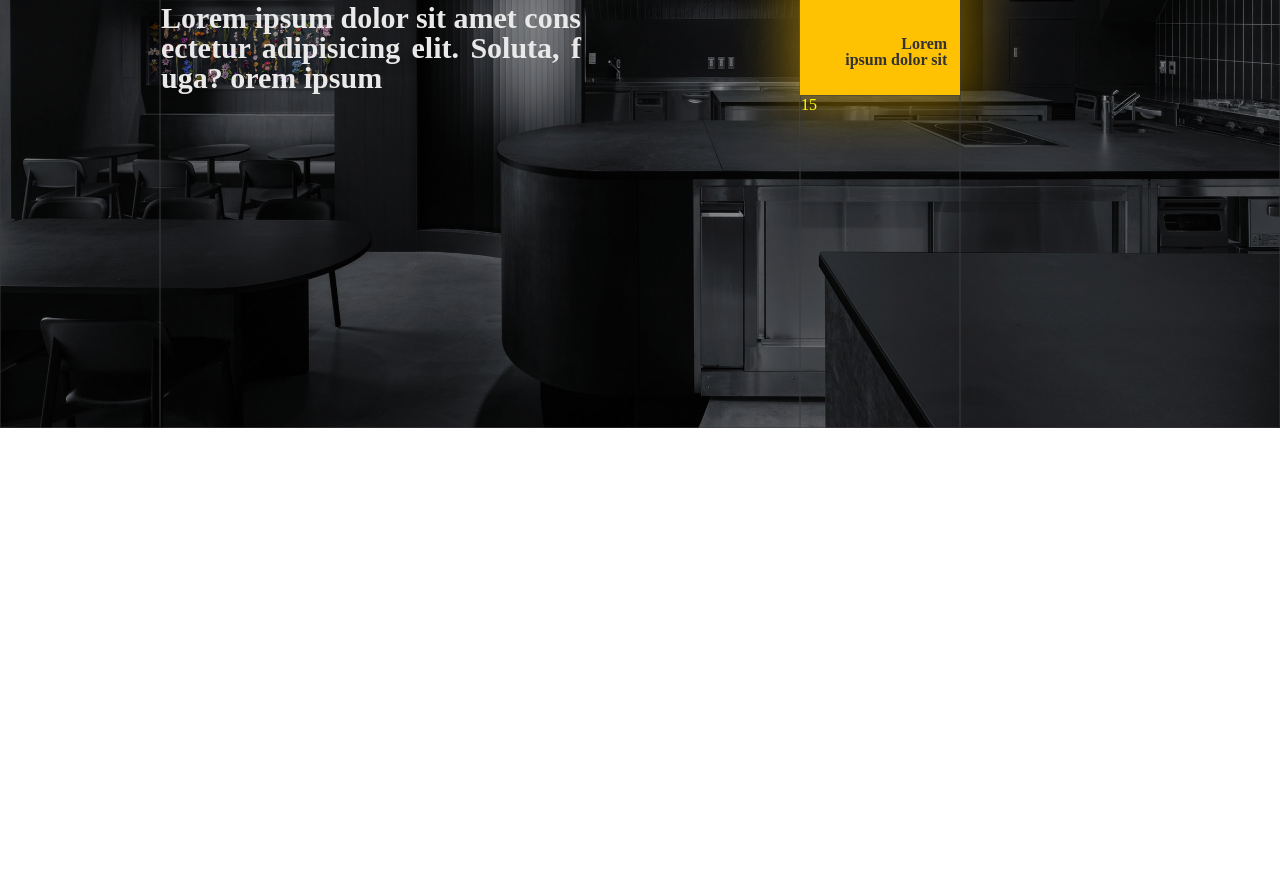
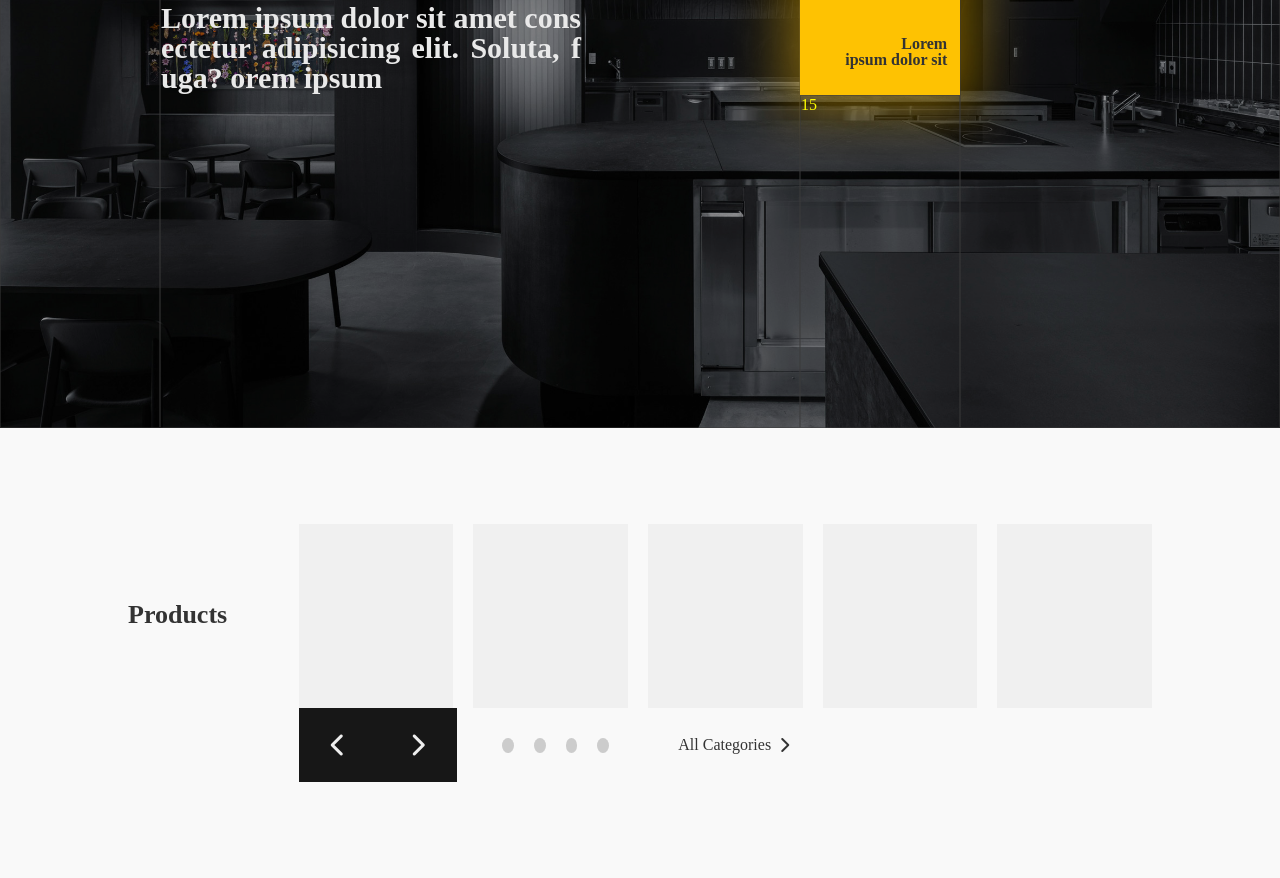
Before and after one commit to Du0Du0/IKEA_PortFolio, a plain HTML site: page index.html in a window 1280 px wide. Shown: the part 372-1250 px from the top of the page. Before the commit the page ends 800 px from the top, so only its background shows below. Drawn offline with Linux system fonts and the light colour scheme.

Commit message:
design: products 영역 완성

```diff
--- a/index.html
+++ b/index.html
@@ -54,7 +54,38 @@
   </section>
   <!-- main visual end-->
 
-  <section id="products"></section>
+  <!-- products start -->
+  <section id="products">
+    <div class="productsContainer">
+      <div class="productsTit">Products</div>
+      <div class="productsSub">
+        <div class="slideWrap">
+          <div class="slideItem"></div>
+          <div class="slideItem"></div>
+          <div class="slideItem"></div>
+          <div class="slideItem"></div>
+          <div class="slideItem"></div>
+        </div>
+        <div class="btnWrap">
+          <div class="arrowBtns">
+            <div class="leftArrowBtn">
+              <i class="fa-solid fa-chevron-left"></i>
+            </div>
+            <div class="rigtArrowBtn"><i class="fa-solid fa-chevron-right"></i></div>
+          </div>
+          <div class="circleBtns">
+            <button></button>
+            <button></button>
+            <button></button>
+            <button></button>
+          </div>
+          <div class="hyperBtns">All Categories&nbsp;&nbsp;<i class="fa-solid fa-chevron-right"></i></div>
+        </div>
+      </div>
+    </div>
+  </section>
+  <!-- products end -->
+
   <section id="room"></section>
   <section id="vids"></section>
   <section id="news"></section>
--- a/scss/main/_products.scss
+++ b/scss/main/_products.scss
@@ -0,0 +1,117 @@
+#products {
+	width: 100vw;
+	height: 450px;
+	background: $bgW;
+	display: flex;
+	align-items: center;
+	justify-content: center;
+	padding: 96px 10vw 96px;
+
+	.productsContainer {
+		width: 100%;
+		height: 100%;
+		display: flex;
+		align-items: center;
+		justify-content: center;
+
+		.productsTit {
+			width: 100%;
+			height: 100%;
+			flex: 1;
+			background: $bgW;
+			font: bold 26px/7 $ikeaFont;
+			color: $fontColorBl;
+		}
+
+		.productsSub {
+			width: 100%;
+			height: 100%;
+			flex: 5;
+			display: flex;
+			flex-wrap: wrap;
+			flex-direction: column;
+
+			.slideWrap {
+				width: 100%;
+				height: calc(100% / 2);
+				flex: 2.5;
+				display: flex;
+				gap: 20px;
+
+				.slideItem {
+					width: calc(100% / 5);
+					height: 100%;
+					background: $boxGrey;
+				}
+			}
+
+			.btnWrap {
+				width: 100%;
+				height: calc(100% / 1);
+				flex: 1;
+				display: flex;
+				gap: 20px;
+
+				.arrowBtns {
+					width: calc(100% / 5.4);
+					height: 100%;
+					display: flex;
+					text-align: center;
+					justify-content: center;
+
+					.leftArrowBtn {
+						width: 100%;
+						height: 100%;
+						display: flex;
+						justify-content: center;
+						align-items: center;
+						flex: 1;
+						background: $ikeaBl;
+						font: 24px $ikeaFont;
+						color: $fontColorW;
+					}
+
+					.rigtArrowBtn {
+						width: 100%;
+						height: 100%;
+						display: flex;
+						justify-content: center;
+						align-items: center;
+						flex: 1;
+						background: $ikeaBl;
+						font: 24px/5px $ikeaFont;
+						color: $fontColorW;
+					}
+				}
+
+				.circleBtns {
+					width: calc(100% / 5.4);
+					height: 100%;
+					display: flex;
+					align-items: center;
+					padding: 0px 2vw 0px;
+					gap: 20px;
+
+					button {
+						width: calc(100% / 4);
+						height: 15px;
+						border-radius: 50%;
+						border: none;
+						background: $carotBtn;
+					}
+				}
+
+				.hyperBtns {
+					width: calc(100% / 5.4);
+					height: 100%;
+					font: 16px/1 $ikeaFont;
+					color: $fontColorBl;
+					text-align: center;
+					display: flex;
+					justify-content: center;
+					align-items: center;
+				}
+			}
+		}
+	}
+}
--- a/scss/style.scss
+++ b/scss/style.scss
@@ -2,6 +2,9 @@ $ikeaBlue: #0058ab;
 $ikeaYellow: #fec202;
 $ikeaBl: #171717;
 $grey: #e9e9e9;
+$boxGrey: #f0f0f0;
+$carotBtn: #cccccc;
+$bgW: #f9f9f9;
 $fontColorW: #eee;
 $ikeaFont: 'IKEA Sans';
 $fontColorBl: #333;
@@ -9,6 +12,10 @@ $fontColorGr: #969696;
 
 $tablet: 999px;
 $mobile: 639px;
+
+body {
+	overflow-x: hidden;
+}
 
 //common
 @import 'common/header';
```
Also changed, not shown: css/style.css, 1 other file.
